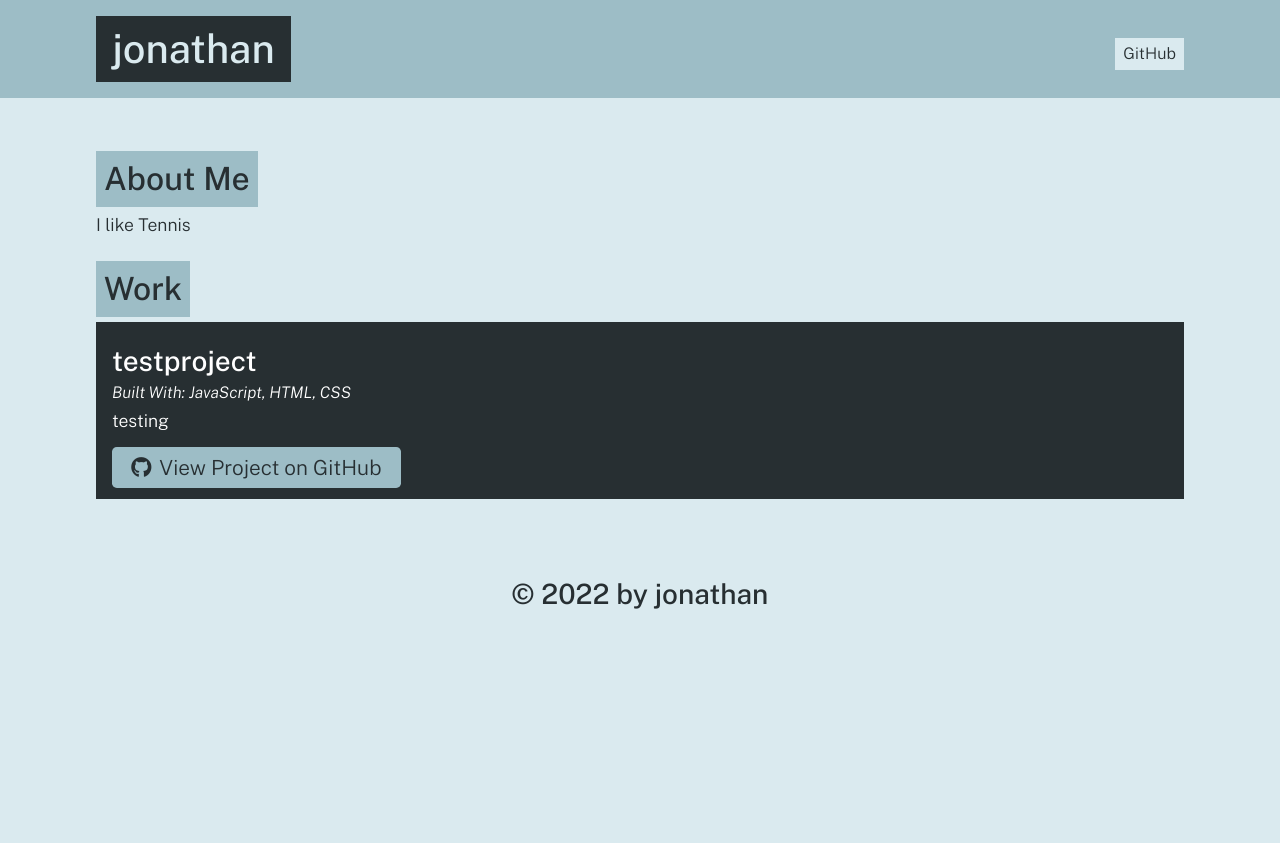
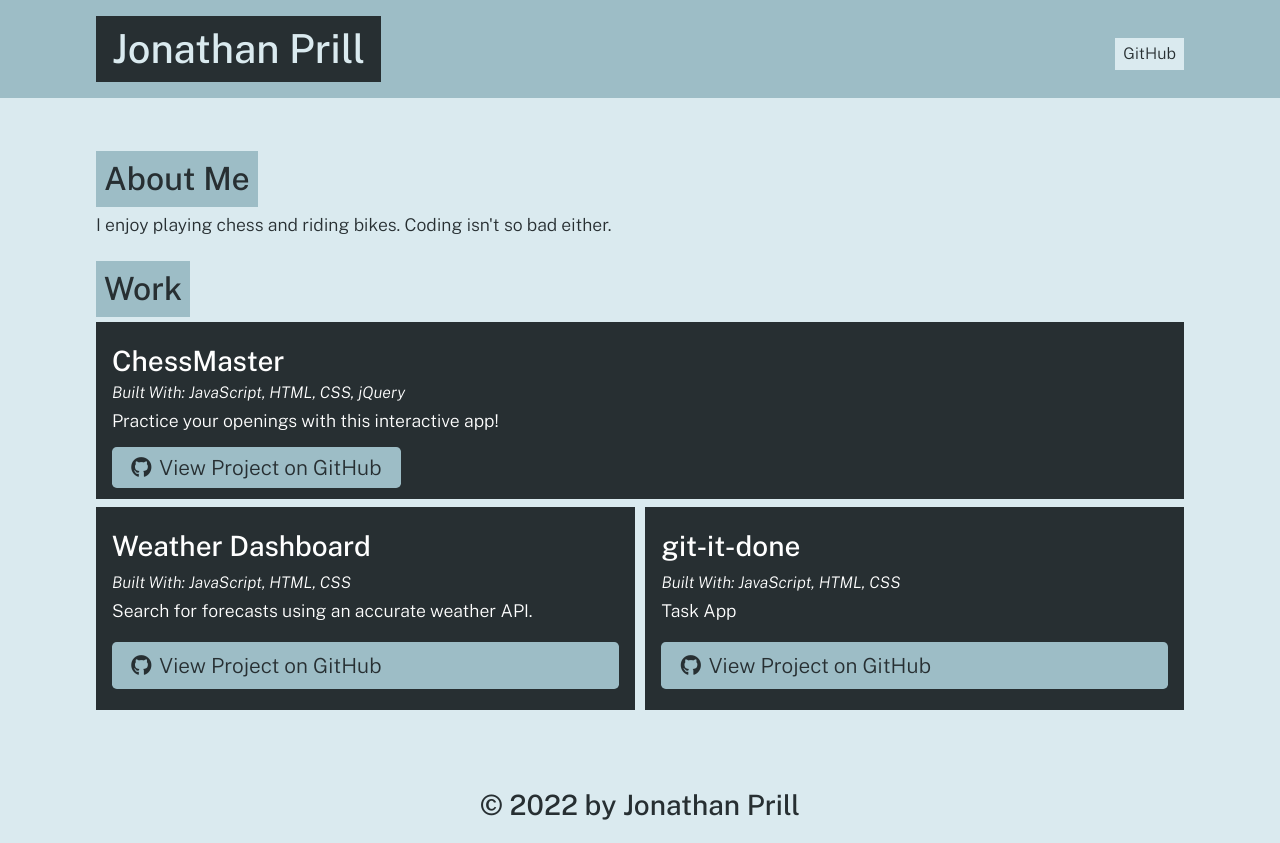
Before and after one commit to jonathanprill/portfolio-generator, a website: page dist/index.html in a window 1280 px wide. Before the commit the page ends 800 px from the top, so only its background shows below. Drawn offline with nearby package versions, Linux system fonts and the light colour scheme.

Commit message:
added to readme

```diff
--- a/dist/index.html
+++ b/dist/index.html
@@ -15,7 +15,7 @@
   <body>
     <header>
       <div class="container flex-row justify-space-between align-center py-3">
-        <h1 class="page-title text-secondary bg-dark py-2 px-3">jonathan</h1>
+        <h1 class="page-title text-secondary bg-dark py-2 px-3">Jonathan Prill</h1>
         <nav class="flex-row">
           <a class="ml-2 my-1 px-2 py-1 bg-secondary text-dark" href="https://github.com/jonathanprill">GitHub</a>
         </nav>
@@ -25,7 +25,7 @@
 
     <section class="my-3" id="about">
         <h2 class="text-dark bg-primary p-2 display-inline-block">About Me</h2>
-        <p>I like Tennis</p>
+        <p>I enjoy playing chess and riding bikes. Coding isn't so bad either.</p>
       </section>
 
 
@@ -34,23 +34,43 @@
       <div class="flex-row justify-space-between">
 
           <div class="col-12 mb-2 bg-dark text-light p-3">
-            <h3 class="portfolio-item-title text-light">testproject</h3>
+            <h3 class="portfolio-item-title text-light">ChessMaster</h3>
+            <h5 class="portfolio-languages">
+              Built With:
+              JavaScript, HTML, CSS, jQuery
+            </h5>
+            <p>Practice your openings with this interactive app!</p>
+            <a href="https://github.com/jonathanprill/ChessMaster" class="btn"><i class="fab fa-github mr-2"></i>View Project on GitHub</a>
+          </div>
+
+
+
+          <div class="col-12 col-md-6 mb-2 bg-dark text-light p-3 flex-column">
+            <h3 class="portfolio-item-title text-light">Weather Dashboard</h3>
             <h5 class="portfolio-languages">
               Built With:
               JavaScript, HTML, CSS
             </h5>
-            <p>testing</p>
-            <a href="link" class="btn"><i class="fab fa-github mr-2"></i>View Project on GitHub</a>
+            <p>Search for forecasts using an accurate weather API.</p>
+            <a href="https://github.com/jonathanprill/weather-dashboard" class="btn mt-auto"><i class="fab fa-github mr-2"></i>View Project on GitHub</a>
           </div>
 
-
+          <div class="col-12 col-md-6 mb-2 bg-dark text-light p-3 flex-column">
+            <h3 class="portfolio-item-title text-light">git-it-done</h3>
+            <h5 class="portfolio-languages">
+              Built With:
+              JavaScript, HTML, CSS
+            </h5>
+            <p>Task App</p>
+            <a href="https://github.com/jonathanprill/git-it-done" class="btn mt-auto"><i class="fab fa-github mr-2"></i>View Project on GitHub</a>
+          </div>
 
       </div>
     </section>
 
     </main>
     <footer class="container text-center py-3">
-      <h3 class="text-dark">&copy; 2022 by jonathan</h3>
+      <h3 class="text-dark">&copy; 2022 by Jonathan Prill</h3>
     </footer>
   </body>
   </html>
```
Also changed, not shown: README.md, assets/images/portfolio_image.png (added).
